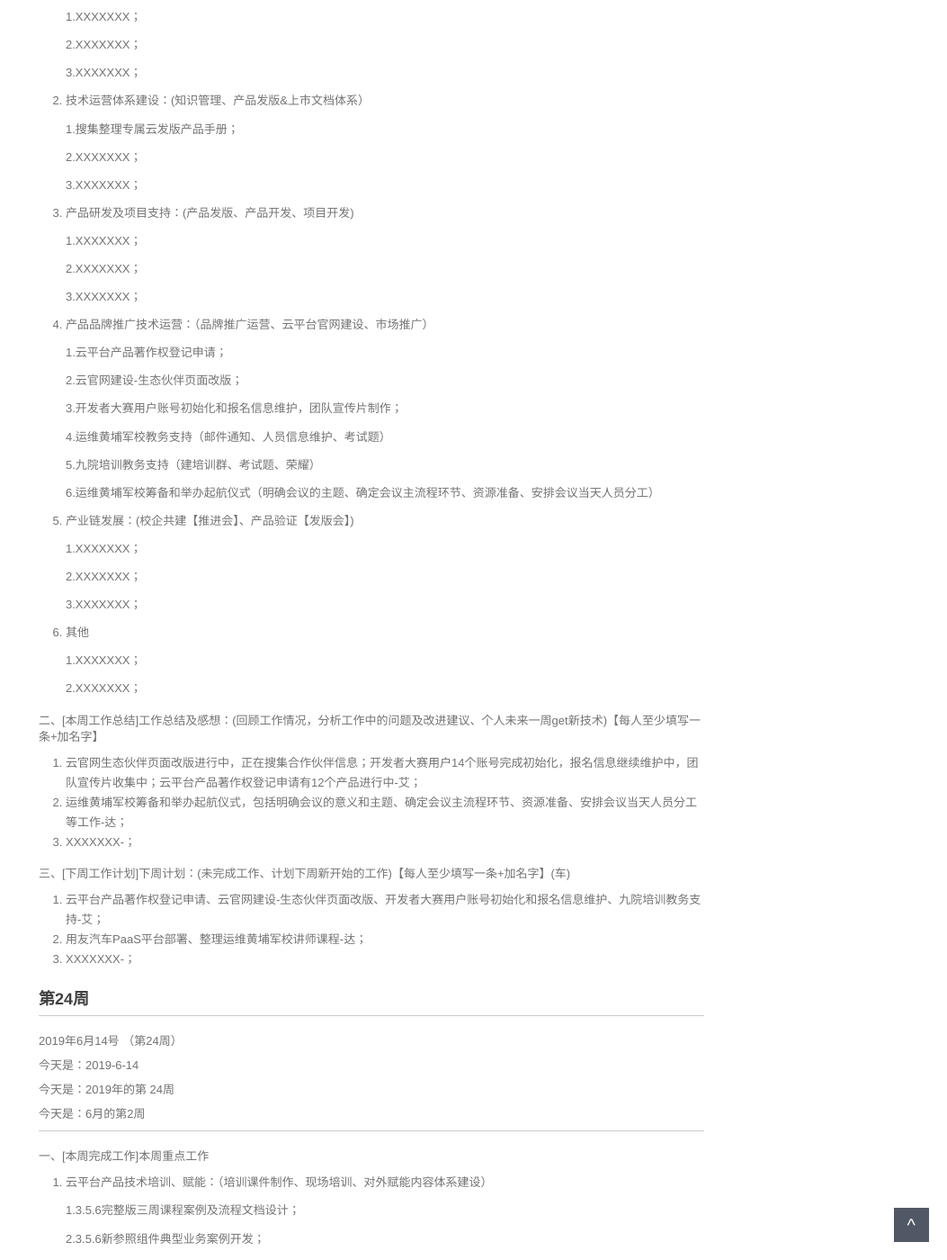
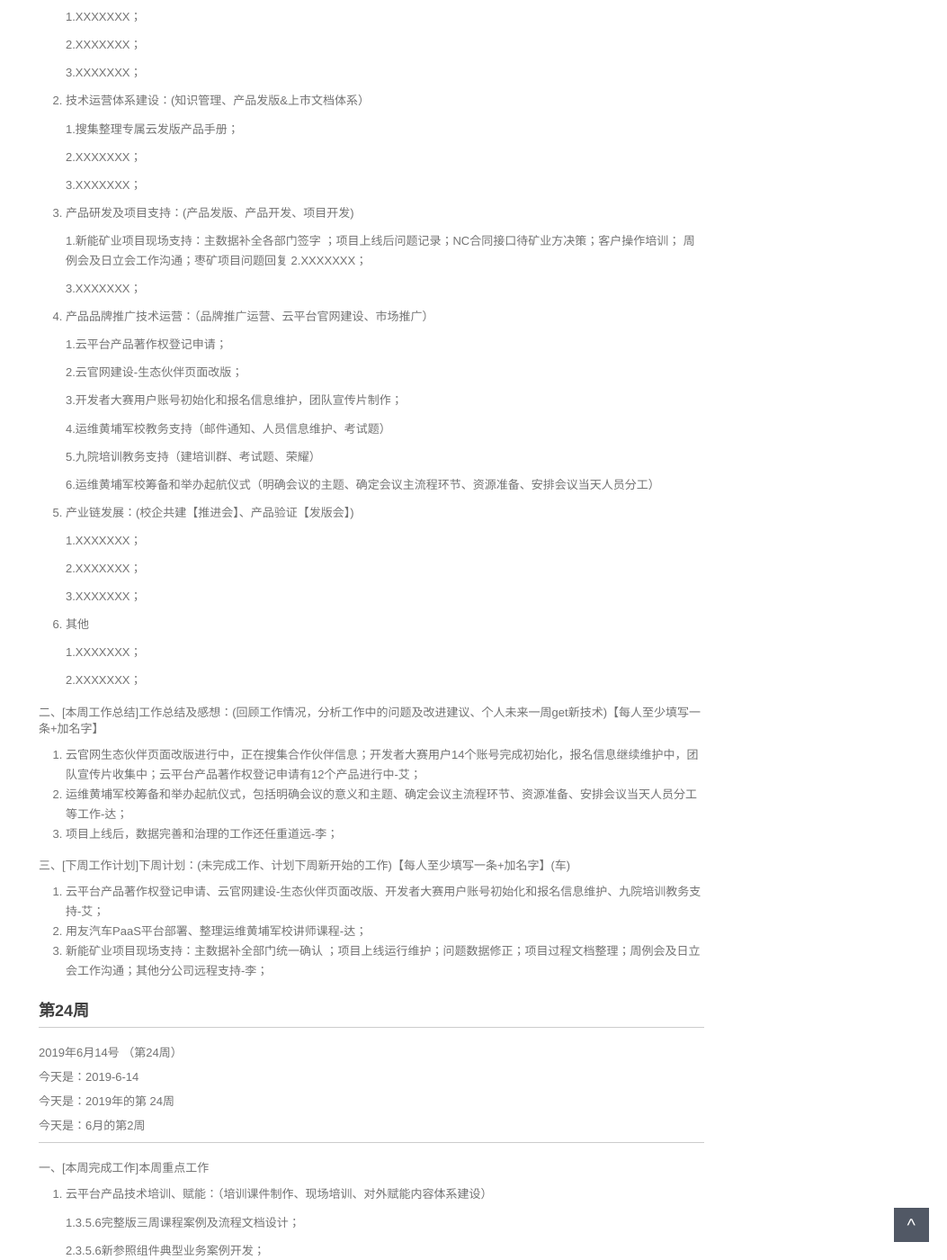
Before and after one commit to walllFlower/blog, a Jekyll site: the page built from _posts/2018-07-17-day_report_cxz.md, in a window 1280 px wide and 1400 px high, scrolled down 559 px. Shown: the whole window at 90% size, without its empty margins (227-1280 px from the left). Built offline with Jekyll 4.4.1, drawn with Linux system fonts in a browser that asks for light colours; comment, search, counter and statistics services are not loaded.

Commit message:
Update 2018-07-17-day_report_cxz.md
add by lh

```diff
--- a/_posts/2018-07-17-day_report_cxz.md
+++ b/_posts/2018-07-17-day_report_cxz.md
@@ -41,8 +41,8 @@ categories: 技术运营工作周报
 
 3. 产品研发及项目支持：(产品发版、产品开发、项目开发)
 
-    1.XXXXXXX；
-
+    1.新能矿业项目现场支持：主数据补全各部门签字 ；项目上线后问题记录；NC合同接口待矿业方决策；客户操作培训；
+      周例会及日立会工作沟通；枣矿项目问题回复
     2.XXXXXXX；
 
     3.XXXXXXX；
@@ -79,13 +79,13 @@ categories: 技术运营工作周报
 
 1. 云官网生态伙伴页面改版进行中，正在搜集合作伙伴信息；开发者大赛用户14个账号完成初始化，报名信息继续维护中，团队宣传片收集中；云平台产品著作权登记申请有12个产品进行中-艾；
 2. 运维黄埔军校筹备和举办起航仪式，包括明确会议的意义和主题、确定会议主流程环节、资源准备、安排会议当天人员分工等工作-达；
-3. XXXXXXX-；
+3. 项目上线后，数据完善和治理的工作还任重道远-李；
 
 三、[下周工作计划]下周计划：(未完成工作、计划下周新开始的工作)【每人至少填写一条+加名字】(车)
 
 1. 云平台产品著作权登记申请、云官网建设-生态伙伴页面改版、开发者大赛用户账号初始化和报名信息维护、九院培训教务支持-艾；
 2. 用友汽车PaaS平台部署、整理运维黄埔军校讲师课程-达；
-3. XXXXXXX-；
+3. 新能矿业项目现场支持：主数据补全部门统一确认 ；项目上线运行维护；问题数据修正；项目过程文档整理；周例会及日立会工作沟通；其他分公司远程支持-李；
 
 
 
```
